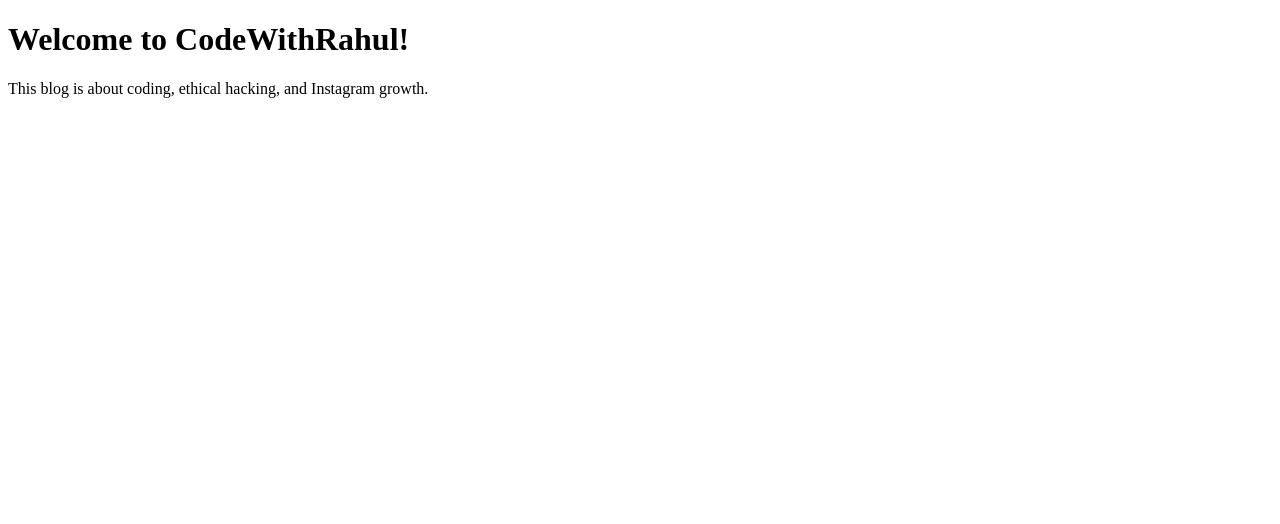
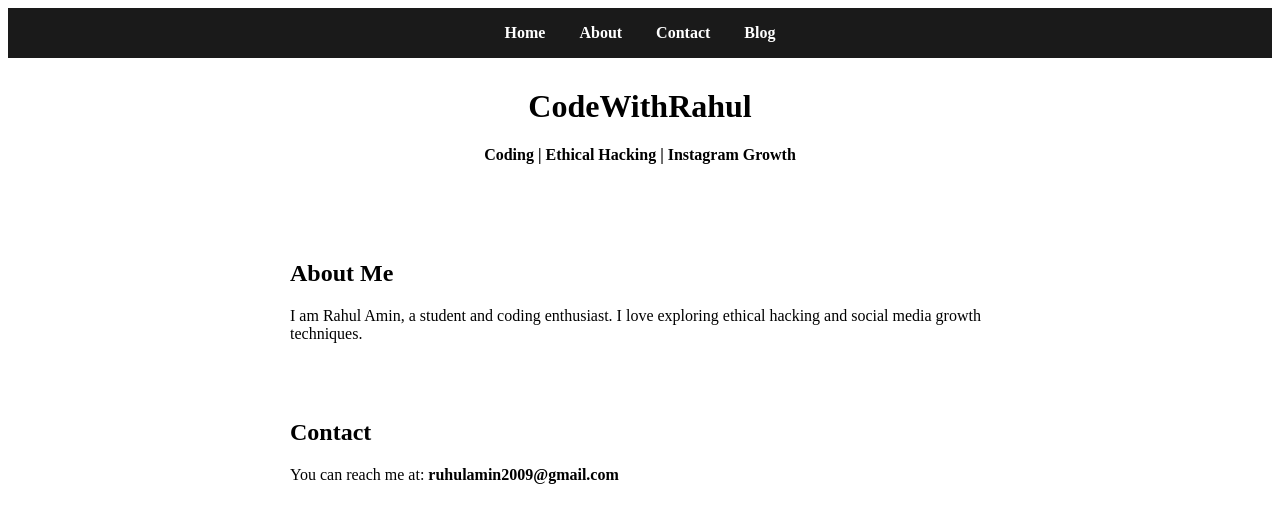
Before and after one commit to RuhulAmin2009/codewithrahul, a plain HTML site: page Index.html in a window 1280 px wide. Drawn offline with Linux system fonts and the light colour scheme.

Commit message:
Update Index.html

```diff
--- a/Index.html
+++ b/Index.html
@@ -1,11 +1,32 @@
-<!DOCTYPE html>
-<html>
-  <head>
-    <title>CodeWithRahul</title>
-    <meta name="viewport" content="width=device-width, initial-scale=1.0">
-  </head>
-  <body>
-    <h1>Welcome to CodeWithRahul!</h1>
-    <p>This blog is about coding, ethical hacking, and Instagram growth.</p>
-  </body>
-</html>
+<body>
+  <!-- Navigation Bar -->
+  <nav style="background-color:#1a1a1a; padding: 1rem; text-align: center;">
+    <a href="#" style="color: white; margin: 0 15px; text-decoration: none; font-weight: bold;">Home</a>
+    <a href="#about" style="color: white; margin: 0 15px; text-decoration: none; font-weight: bold;">About</a>
+    <a href="#contact" style="color: white; margin: 0 15px; text-decoration: none; font-weight: bold;">Contact</a>
+    <a href="#blog" style="color: white; margin: 0 15px; text-decoration: none; font-weight: bold;">Blog</a>
+  </nav>
+
+  <!-- Existing Content Below -->
+  <div style="text-align:center; margin-top: 30px;">
+    <h1>CodeWithRahul</h1>
+    <p><strong>Coding | Ethical Hacking | Instagram Growth</strong></p>
+  </div>
+
+  <!-- Blog Section -->
+  <div style="max-width: 700px; margin: auto; padding: 20px;" id="blog">
+    <!-- Your blog cards go here -->
+  </div>
+
+  <!-- About Section -->
+  <div id="about" style="max-width: 700px; margin: auto; padding: 20px;">
+    <h2>About Me</h2>
+    <p>I am Rahul Amin, a student and coding enthusiast. I love exploring ethical hacking and social media growth techniques.</p>
+  </div>
+
+  <!-- Contact Section -->
+  <div id="contact" style="max-width: 700px; margin: auto; padding: 20px;">
+    <h2>Contact</h2>
+    <p>You can reach me at: <strong>ruhulamin2009@gmail.com</strong></p>
+  </div>
+</body>
```
